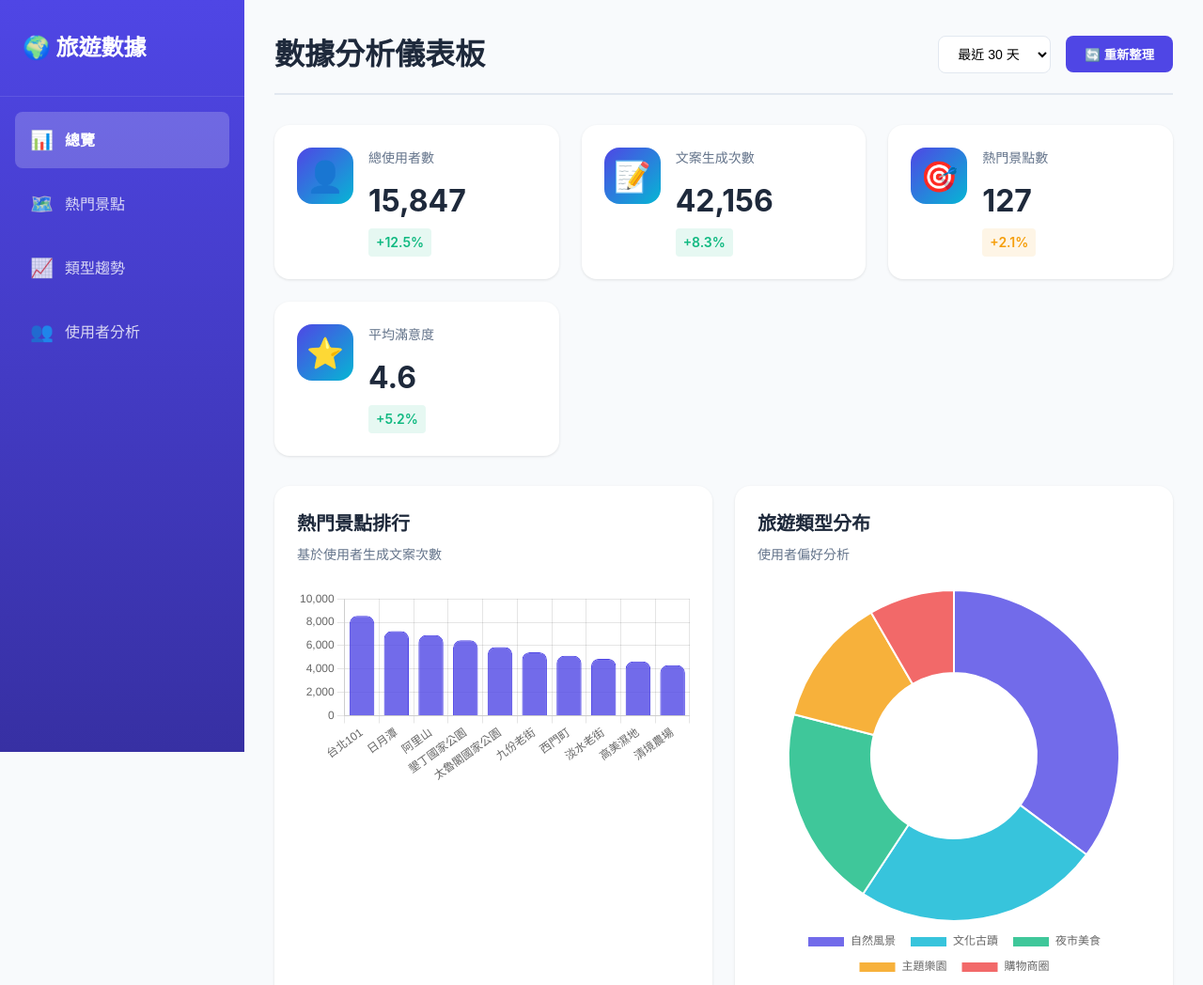
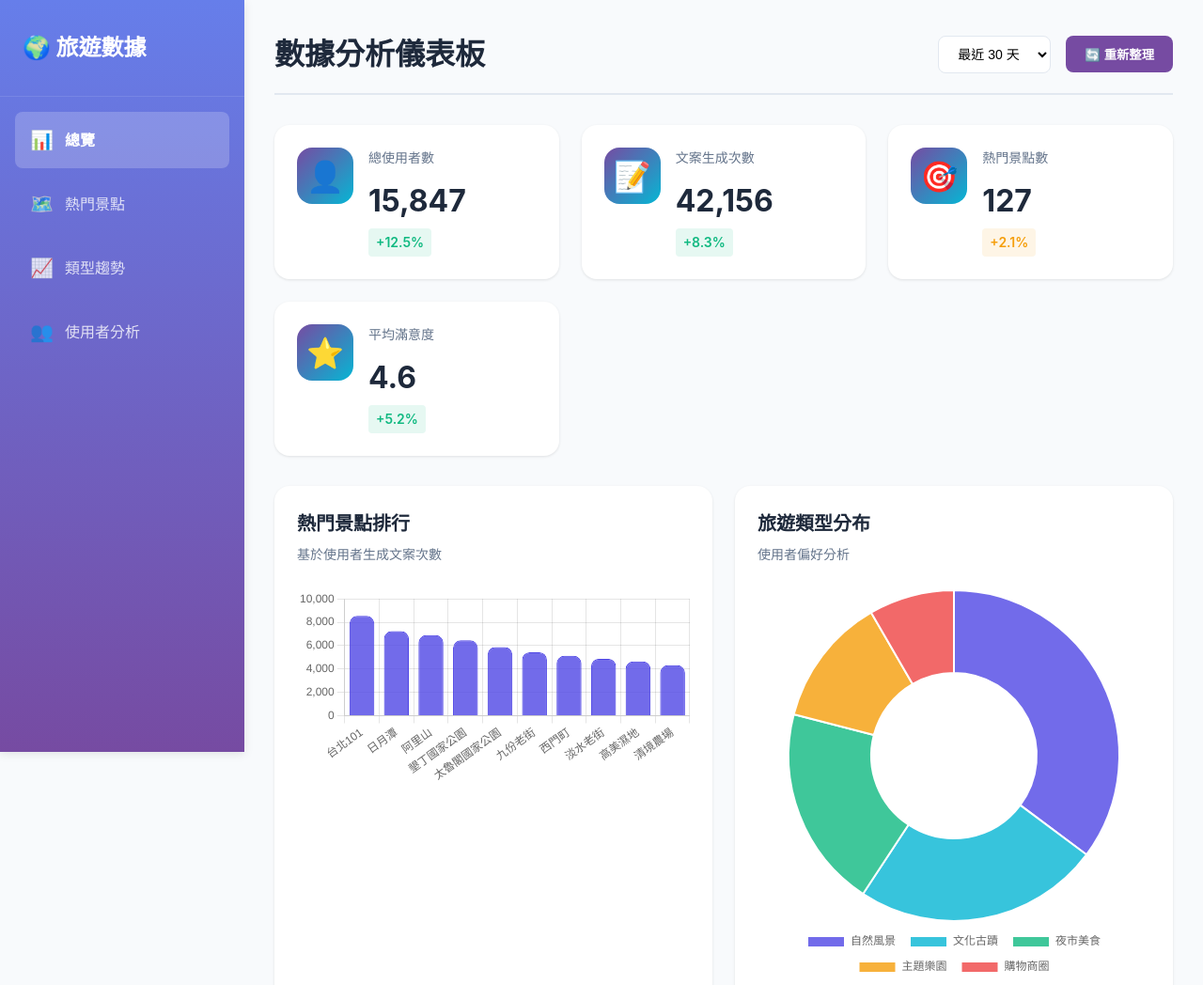
Before and after one commit to Oliver-Lai/pilog-dashboard, a plain HTML site: page index.html in a window 1280 px wide. Shown: the top 1048 px of the page at 94% size. Drawn offline with nearby package versions, Linux system fonts and the light colour scheme.

Commit message:
change-color

```diff
--- a/styles.css
+++ b/styles.css
@@ -5,7 +5,7 @@
 }
 
 :root {
-    --primary-color: #4f46e5;
+    --primary-color: #764ba2;
     --secondary-color: #06b6d4;
     --success-color: #10b981;
     --warning-color: #f59e0b;
@@ -34,12 +34,13 @@ body {
 /* 側邊欄 */
 .sidebar {
     width: 260px;
-    background: linear-gradient(180deg, var(--primary-color) 0%, #3730a3 100%);
+    background: linear-gradient(180deg, #667eea 0%, #764ba2 100%);
     color: white;
     padding: 2rem 0;
     position: fixed;
     height: 100vh;
     overflow-y: auto;
+    box-shadow: 0 2px 10px rgba(0, 0, 0, 0.1);
 }
 
 .logo {
```
